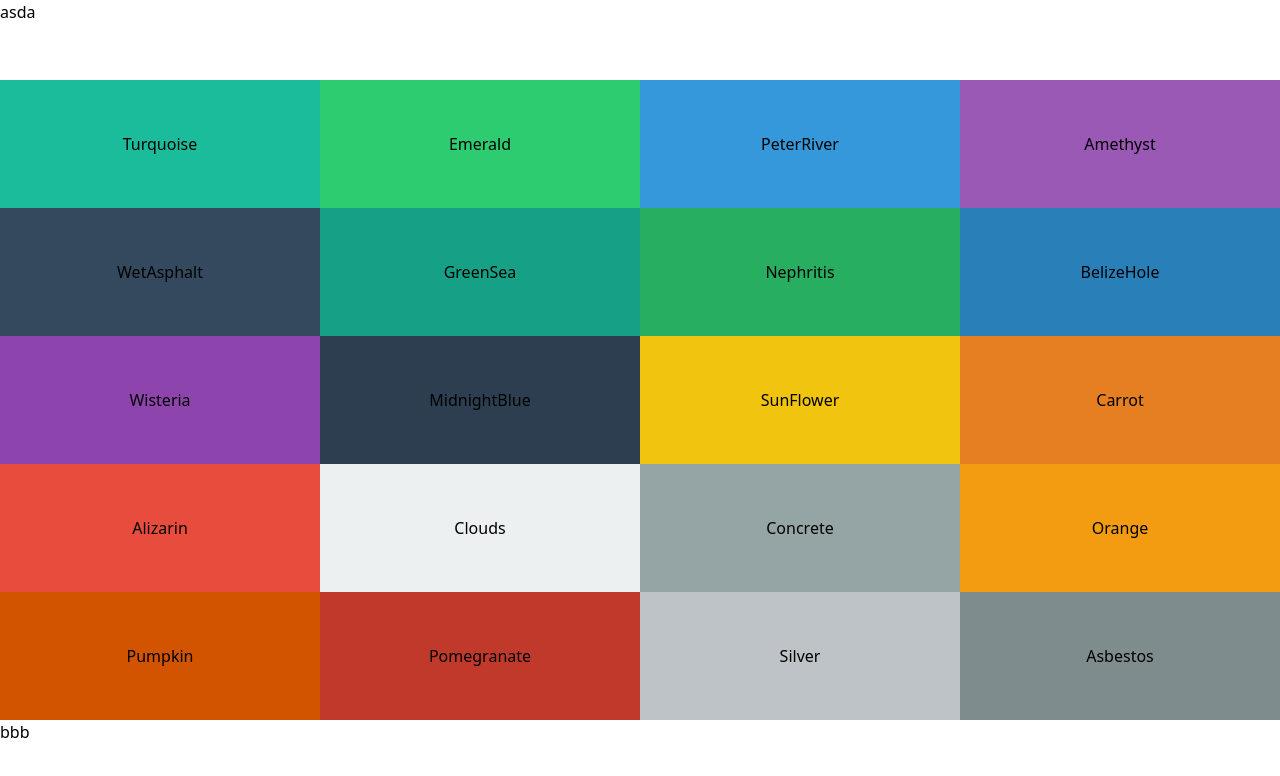
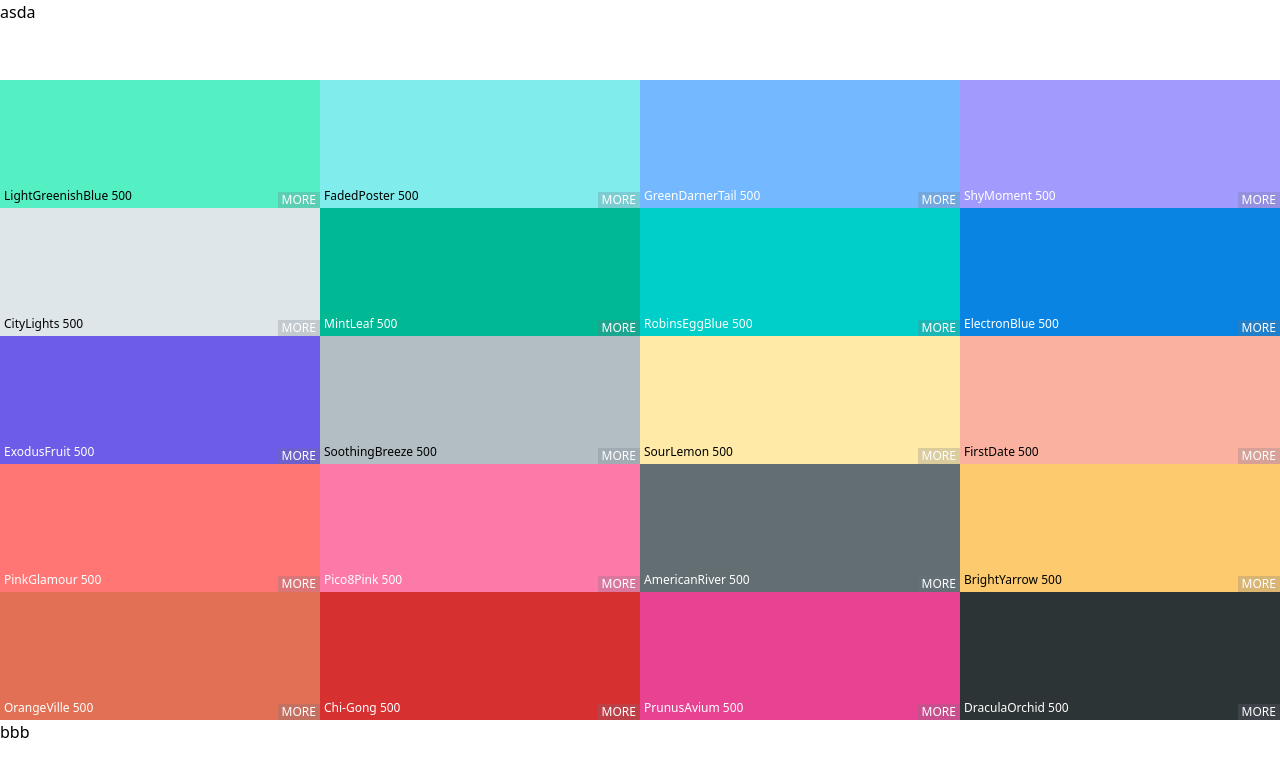
Before and after one commit to kemalaydik/colorify-react, a React (Create React App) app: page /palette/flat-ui-colors-american in a window 1280 px wide. Shown: the top 776 px of the page. Built offline with nearby package versions, Linux system fonts and the light colour scheme.

Commit message:
style ColorCard

```diff
--- a/package.json
+++ b/package.json
@@ -6,6 +6,7 @@
     "@testing-library/jest-dom": "^5.16.4",
     "@testing-library/react": "^13.3.0",
     "@testing-library/user-event": "^13.5.0",
+    "chroma-js": "^2.4.2",
     "flowbite": "^1.5.2",
     "flowbite-react": "^0.1.10",
     "react": "^18.2.0",
@@ -40,6 +41,8 @@
   "devDependencies": {
     "autoprefixer": "^10.4.7",
     "axios": "^0.27.2",
+    "eslint": "^8.23.1",
+    "eslint-plugin-react": "^7.31.8",
     "postcss": "^8.4.14",
     "react-icons": "^4.4.0",
     "react-router-dom": "^6.3.0",
--- a/src/App.js
+++ b/src/App.js
@@ -3,7 +3,7 @@ import seedColors from './seedColors';
 const App = () => {
 	return (
 		<>
-			<Palette {...seedColors[1]} />
+			<Palette {...seedColors[3]} />
 		</>
 	);
 };
--- a/src/Palette.js
+++ b/src/Palette.js
@@ -4,7 +4,7 @@ import ColorCard from './ColorCard';
 export default ({ paletteName, id, emoji, colors }) => (
 	<div className='flex flex-col min-h-screen'>
 		<header className='h-[10vh]'>asda</header>
-		<div className='grid-cols-4 grow md:grid'>
+		<div className='grid grid-cols-1 md:grid-cols-4 grow'>
 			{colors.map(color => (
 				<ColorCard key={color.name} {...color} />
 			))}
--- a/src/colorCard.js
+++ b/src/colorCard.js
@@ -1,6 +1,15 @@
 /* eslint-disable import/no-anonymous-default-export */
-export default ({ name, color }) => (
-	<div style={{ backgroundColor: color }} className='flex items-center justify-center'>
-		{name}
-	</div>
-);
+import chroma from 'chroma-js';
+
+export default ({ name, color }) => {
+	let textColor = chroma(color).luminance() < 0.5 ? 'white' : 'black';
+	return (
+		<div style={{ backgroundColor: color }} className='relative flex items-end justify-between text-xs group'>
+			<p className='p-1' style={{ color: textColor }}>
+				{name} 500
+			</p>
+			<button className='absolute px-1 text-white duration-300 ease-out -translate-x-1/2 -translate-y-1/2 opacity-0 bg-gray-500/25 group-hover:opacity-100 top-1/2 left-1/2'>COPY</button>
+			<button className='bottom-0 right-0 px-1 text-white bg-gray-500/25'>MORE</button>
+		</div>
+	);
+};
--- a/tailwind.config.js
+++ b/tailwind.config.js
@@ -2,17 +2,7 @@
 module.exports = {
 	content: ['./src/*.{js,jsx}', 'node_modules/flowbite-react/**/*.{js,jsx,ts,tsx}'],
 	theme: {
-		extend: {
-			animation: {
-				wiggle: 'wiggle .15s ease-in-out infinite'
-			},
-			keyframes: {
-				wiggle: {
-					'0%, 100%': { transform: 'rotate(-3deg)', transformOrigin: '-5% -10%' },
-					'50%': { transform: 'rotate(3deg)' }
-				}
-			}
-		}
+		extend: {}
 	},
 	plugins: [require('flowbite/plugin')]
 };
```
Also changed, not shown: 1 other file (tests, documents, lock files or other folders).
